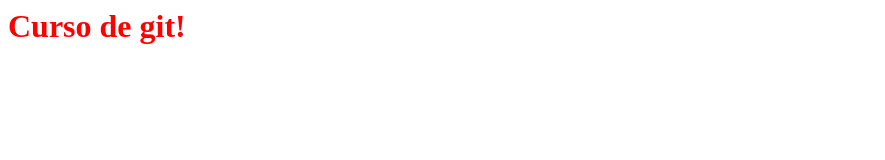
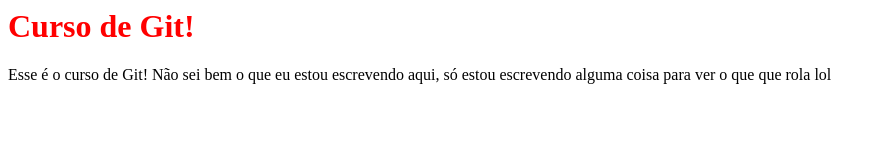
Before and after one commit to ylhaeri/curso-git, a plain HTML site: page index.html in a window 1280 px wide. Shown: the whole page, without its empty margins (0-885 px from the left). Drawn offline with Linux system fonts and the light colour scheme.

Commit message:
Commit de teste

```diff
--- a/index.html
+++ b/index.html
@@ -4,6 +4,7 @@
 	<link rel="stylesheet" type="text/css" href="index.css">
 </head>
 <body>
-<h1 class="titulo">Curso de git!</h1>
+	<h1 class="titulo">Curso de Git!</h1>
+	<p>Esse é o curso de Git! Não sei bem o que eu estou escrevendo aqui, só estou escrevendo alguma coisa para ver o que que rola lol</p>
 </body>
 </html>
```
